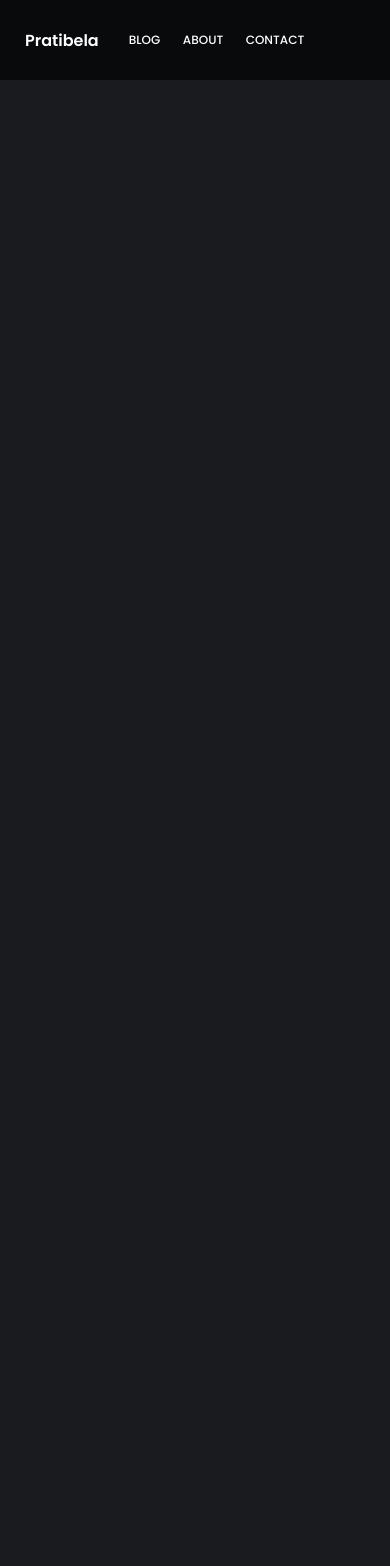
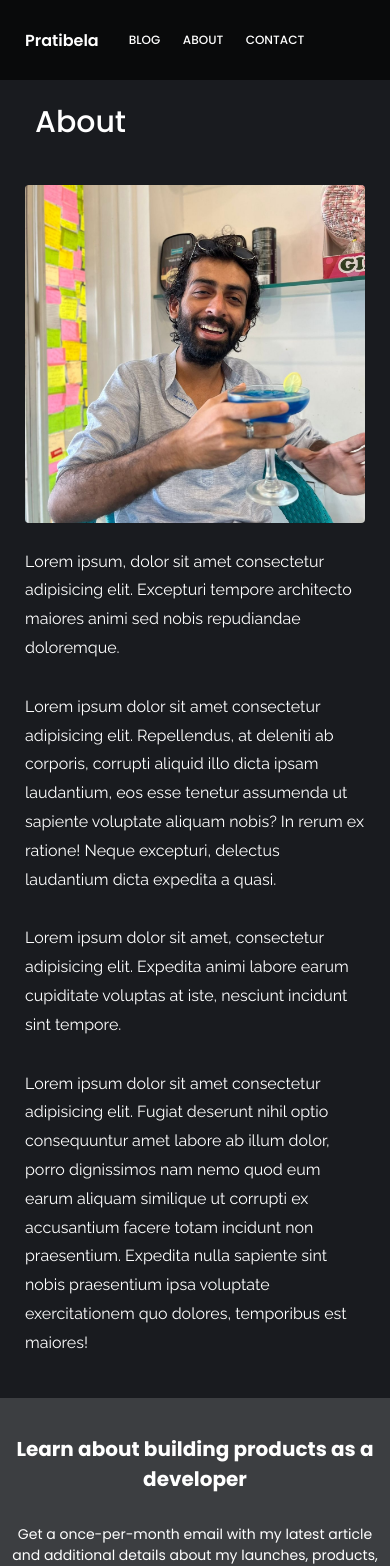
Before and after one commit to prateek-kukreja/pratibela, a React (Vite) app: page /about in a window 390 px wide. Shown: the top 1566 px of the page. Before the commit the page ends 844 px from the top, so only its background shows below. Built offline with nearby package versions, Linux system fonts and the light colour scheme.

Commit message:
Added about page

```diff
--- a/src/App.jsx
+++ b/src/App.jsx
@@ -5,6 +5,7 @@ import DilliODilli from "./components/blogs/DilliODilli";
 import HowDoSomePeopleConsumeSoLittle from "./components/blogs/HowDoSomePeopleConsumeSoLittle";
 import WhatsCallingMeToWrite from "./components/blogs/WhatsCallingMeToWrite";
 import Blog from "./pages/Blog";
+import About from "./pages/About";
 
 function App() {
   return (
@@ -23,6 +24,7 @@ function App() {
           path="whats-calling-me-to-write?"
           element={<WhatsCallingMeToWrite />}
         />
+        <Route path="about" element={<About />} />
       </Routes>
     </>
   );
--- /dev/null
+++ b/src/pages/About.jsx
@@ -0,0 +1,50 @@
+import "../styles/About.scss";
+import Naman from "../images/profile/naman-dc94b23a.png";
+import NewsLetter from "../components/newsletter/Newsletter";
+import Footer from "../components/footer/Footer";
+
+function About() {
+  return (
+    <>
+      <section className="about-section">
+        <div className="container">
+          <div className="about-content">
+            <h1 className="about-content-heading">About</h1>
+            <img src={Naman} alt="naman" className="about-content-img" />
+            <div className="about-content-text">
+              <p>
+                Lorem ipsum, dolor sit amet consectetur adipisicing elit.
+                Excepturi tempore architecto maiores animi sed nobis repudiandae
+                doloremque.
+              </p>
+              <p>
+                Lorem ipsum dolor sit amet consectetur adipisicing elit.
+                Repellendus, at deleniti ab corporis, corrupti aliquid illo
+                dicta ipsam laudantium, eos esse tenetur assumenda ut sapiente
+                voluptate aliquam nobis? In rerum ex ratione! Neque excepturi,
+                delectus laudantium dicta expedita a quasi.
+              </p>
+              <p>
+                Lorem ipsum dolor sit amet, consectetur adipisicing elit.
+                Expedita animi labore earum cupiditate voluptas at iste,
+                nesciunt incidunt sint tempore.
+              </p>
+              <p>
+                Lorem ipsum dolor sit amet consectetur adipisicing elit. Fugiat
+                deserunt nihil optio consequuntur amet labore ab illum dolor,
+                porro dignissimos nam nemo quod eum earum aliquam similique ut
+                corrupti ex accusantium facere totam incidunt non praesentium.
+                Expedita nulla sapiente sint nobis praesentium ipsa voluptate
+                exercitationem quo dolores, temporibus est maiores!
+              </p>
+            </div>
+          </div>
+        </div>
+      </section>
+      <NewsLetter />
+      <Footer />
+    </>
+  );
+}
+
+export default About;
--- /dev/null
+++ b/src/styles/About.scss
@@ -0,0 +1,63 @@
+.about-content {
+  margin: 8rem 0;
+
+  @media (max-width: 900px) {
+    margin: 5rem 0;
+  }
+  @media (max-width: 450px) {
+    margin: 4rem 0;
+  }
+}
+
+.about-content-heading {
+  max-width: 75rem;
+  margin: 0 auto;
+  padding: 0 2.5rem;
+  font-size: 5rem;
+  font-weight: 500;
+  margin-bottom: 8rem;
+
+  @media (max-width: 900px) {
+    margin-bottom: 5rem;
+  }
+
+  @media (max-width: 450px) {
+    padding: 0 1rem;
+    font-size: 3rem;
+    margin-bottom: 4rem;
+  }
+}
+
+.about-content-img {
+  width: 100%;
+  height: 90vh;
+  object-fit: cover;
+  border-radius: 0.4rem;
+
+  @media (max-width: 900px) {
+    height: 55vh;
+  }
+
+  @media (max-width: 450px) {
+    height: 40vh;
+  }
+}
+
+.about-content-text {
+  max-width: 70rem;
+  margin: 5rem auto;
+  padding: 0 2.5rem;
+  font-size: 2rem;
+  font-family: "Raleway", sans-serif;
+  line-height: 1.8;
+
+  @media (max-width: 450px) {
+    padding: 0;
+    margin: 2rem auto;
+    font-size: 1.6rem;
+  }
+
+  p {
+    margin-bottom: 3rem;
+  }
+}
```
Also changed, not shown: src/images/profile/naman-dc94b23a.png (added).
